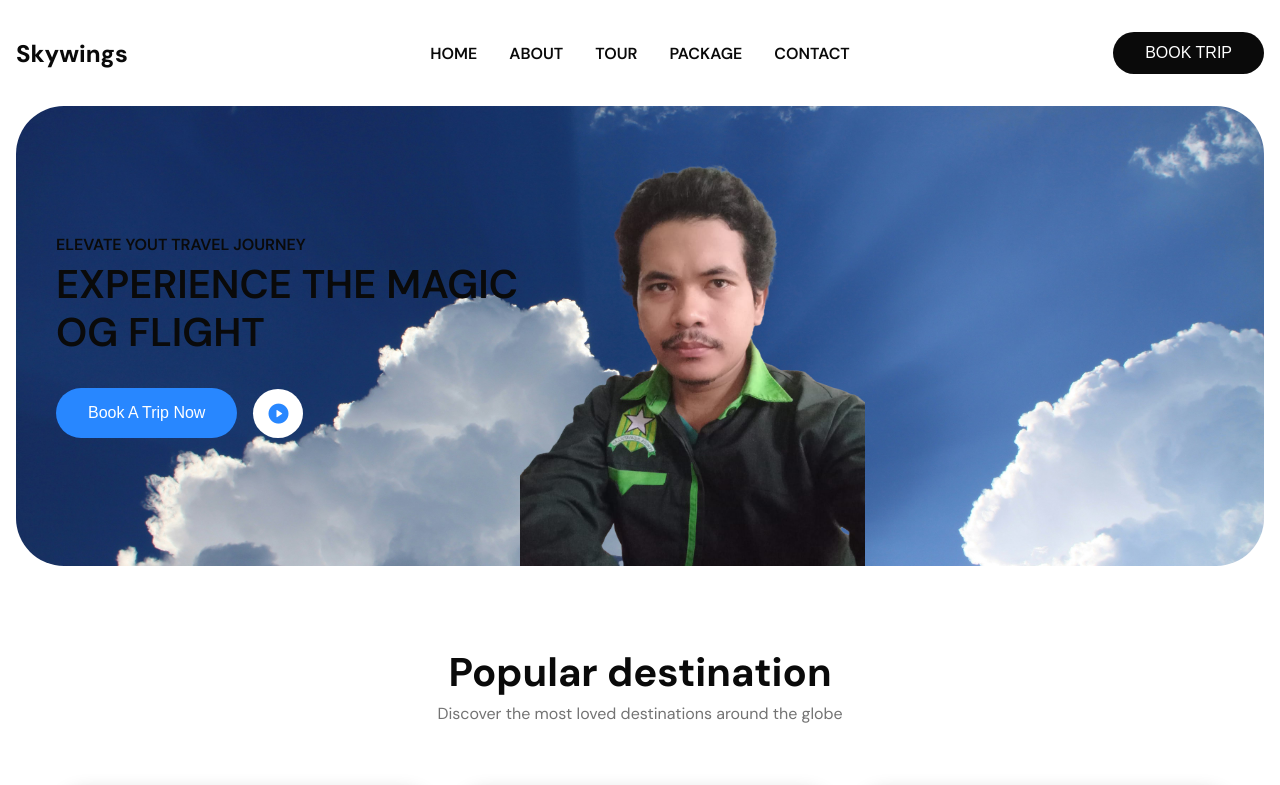
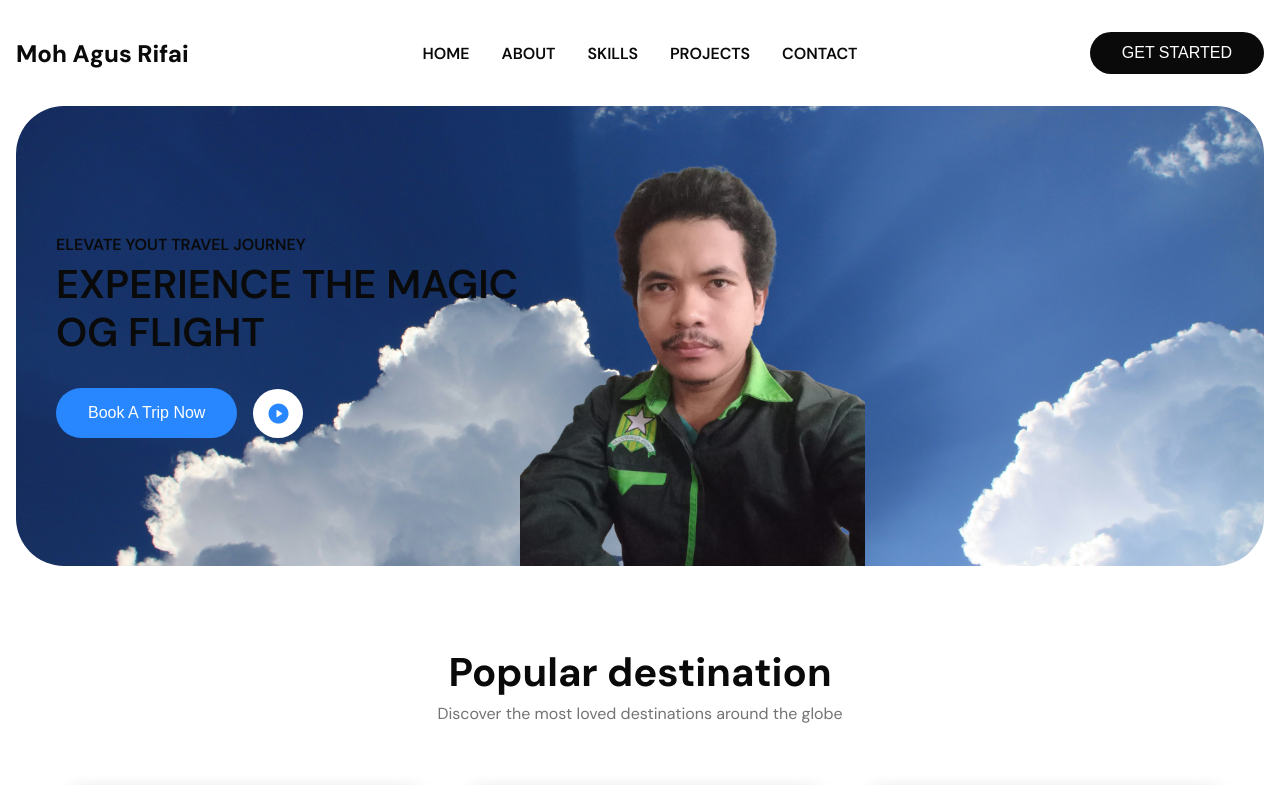
Before and after one commit to mohagusrifai02/mohagusrifai02.github.io, a plain HTML site: page index.html in a window 1280 px wide. Shown: the top 785 px of the page. Drawn offline with nearby package versions, Linux system fonts and the light colour scheme; grey boxes are pictures that could not be loaded.

Commit message:
update judul navbar

```diff
--- a/index.html
+++ b/index.html
@@ -18,7 +18,7 @@
     <nav>
         <div class="nav__header">
             <div class="nav__logo">
-                <a href="#" class="logo">Skywings</a>
+                <a href="#" class="logo">Moh Agus Rifai</a>
             </div>
             <div class="nav__menu__btn" id="menu-btn">
                 <i class="ri-menu-line"></i>
@@ -27,13 +27,13 @@
         <ul class="nav__links" id="nav-links">
             <li><a href="#">HOME</a></li>
             <li><a href="#about">ABOUT</a></li>
-            <li><a href="#tour">TOUR</a></li>
-            <li><a href="#package">PACKAGE</a></li>
+            <li><a href="#tour">SKILLS</a></li>
+            <li><a href="#package">PROJECTS</a></li>
             <li><a href="#contact">CONTACT</a></li>
             <li><a href="#booktrip">BOOK TRIP</a></li>
         </ul>
         <div class="nav__btns">
-            <button class="btn">BOOK TRIP</button>
+            <button class="btn">GET STARTED</button>
         </div>
     </nav>
 
```
